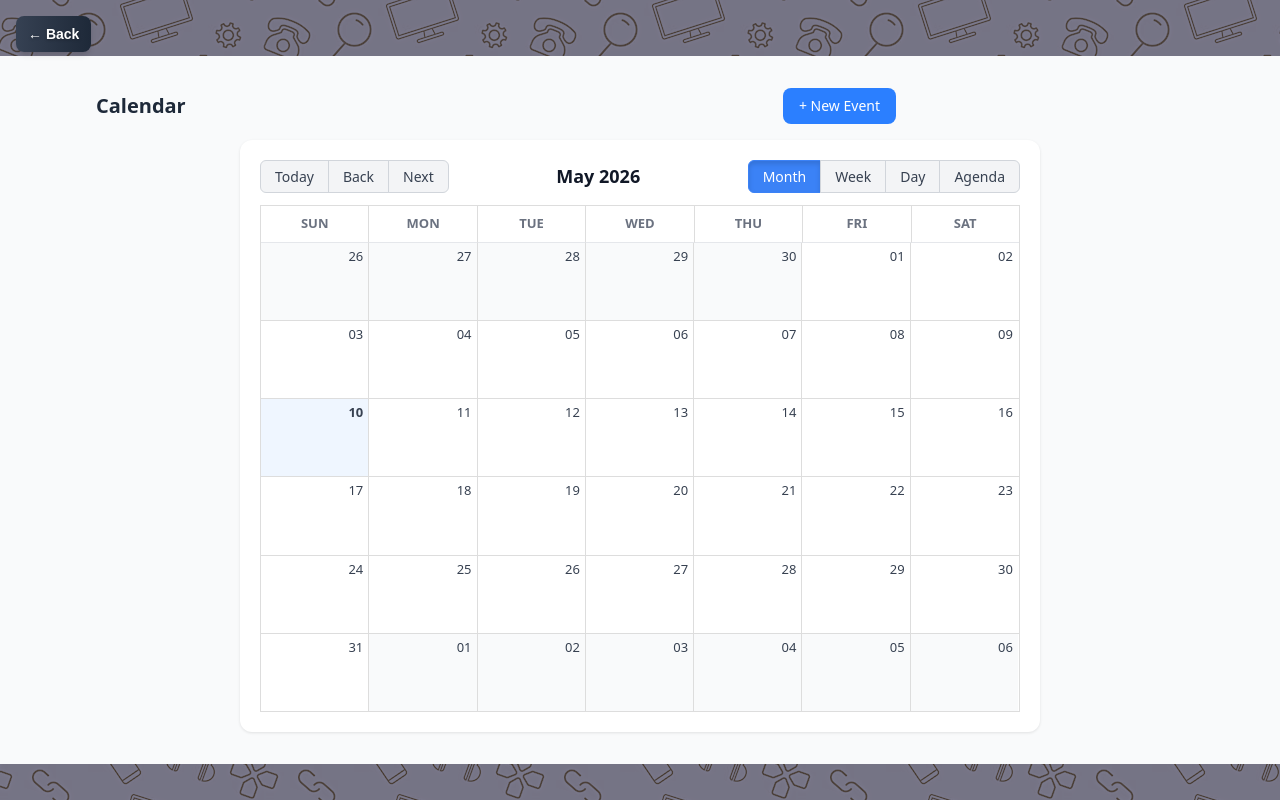
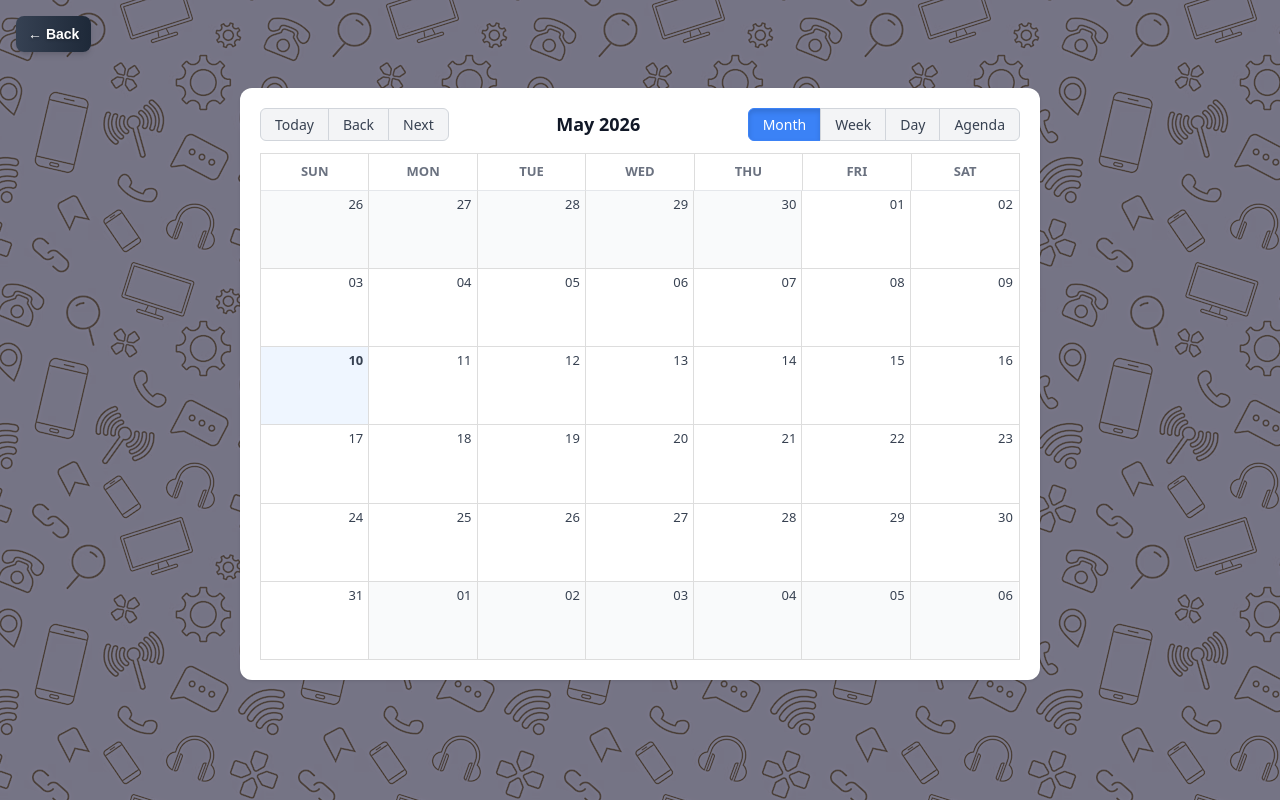
Before and after one commit to bhavin-prajapati/1234webtool, a Next.js app: page /1234webtool/apps/calendar in a window 1280 px wide. Built offline with nearby package versions, Linux system fonts and the light colour scheme.

Commit message:
Fixed styling

```diff
--- a/src/app/components/apps/CalendarApp.tsx
+++ b/src/app/components/apps/CalendarApp.tsx
@@ -114,17 +114,8 @@ export default function CalendarApp() {
   }, [events]);
 
   return (
-    <div className="bg-gray-50">
+    <div>
       <div className="max-w-6xl mx-auto px-8 py-8">
-      <div className="flex items-center justify-between mb-4" style={{ maxWidth: '800px' }}>
-        <h1 className="text-xl font-semibold text-gray-800">Calendar</h1>
-        <button
-          className="px-4 py-2 rounded-lg bg-blue-500 text-white hover:bg-blue-600 transition-colors font-medium text-sm"
-          onClick={openModalFromButton}
-        >
-          + New Event
-        </button>
-      </div>
       <div style={{ height: '74vh' }}>
         <Calendar
           localizer={localizer}
--- a/src/app/components/apps/JsonFormatter.tsx
+++ b/src/app/components/apps/JsonFormatter.tsx
@@ -52,8 +52,6 @@ export default function JsonFormatter() {
   return (
     <div className="flex justify-center px-4 pb-10">
       <div className="w-full max-w-2xl">
-        <h1 className="text-3xl font-bold text-center text-gray-800 mb-6">JSON Formatter</h1>
-
         <div className="bg-white rounded-2xl shadow-lg p-6 space-y-4">
           {/* Controls */}
           <div className="flex flex-wrap gap-2 items-center">
--- a/src/app/components/apps/PasswordGenerator.tsx
+++ b/src/app/components/apps/PasswordGenerator.tsx
@@ -65,8 +65,6 @@ export default function PasswordGenerator() {
   return (
     <div className="flex justify-center px-4 pb-10">
       <div className="w-full max-w-md">
-        <h1 className="text-3xl font-bold text-center text-gray-800 mb-6">Password Generator</h1>
-
         <div className="bg-white rounded-2xl shadow-lg p-6 space-y-5">
           {/* Password display */}
           <div className="relative">
--- a/src/app/components/apps/QrCodeGenerator.tsx
+++ b/src/app/components/apps/QrCodeGenerator.tsx
@@ -55,8 +55,6 @@ export default function QrCodeGenerator() {
   return (
     <div className="flex justify-center px-4 pb-10">
       <div className="w-full max-w-md">
-        <h1 className="text-3xl font-bold text-center text-gray-800 mb-6">QR Code Generator</h1>
-
         <div className="bg-white rounded-2xl shadow-lg p-6 space-y-4">
           {/* Text input */}
           <div>
--- a/src/app/components/apps/QuoteOfTheDay.tsx
+++ b/src/app/components/apps/QuoteOfTheDay.tsx
@@ -75,8 +75,6 @@ export default function QuoteOfTheDay() {
   return (
     <div className="flex justify-center px-4 pb-10">
       <div className="w-full max-w-lg">
-        <h1 className="text-3xl font-bold text-center text-gray-800 mb-6">Quote of the Day</h1>
-
         {/* Quote card */}
         <div className={`bg-gradient-to-br ${bgColors[bgIndex]} rounded-2xl shadow-lg p-8 mb-6 transition-all duration-300 ${fade ? 'opacity-0 scale-95' : 'opacity-100 scale-100'}`}>
           <div className="text-white text-5xl mb-4 opacity-50">&ldquo;</div>
--- a/src/app/components/apps/WordCounter.tsx
+++ b/src/app/components/apps/WordCounter.tsx
@@ -47,8 +47,6 @@ export default function WordCounter() {
   return (
     <div className="flex justify-center px-4 pb-10">
       <div className="w-full max-w-2xl">
-        <h1 className="text-3xl font-bold text-center text-gray-800 mb-6">Word Counter</h1>
-
         <div className="bg-white rounded-2xl shadow-lg p-6 space-y-4">
           {/* Stats grid */}
           <div className="grid grid-cols-3 sm:grid-cols-6 gap-2">
```
